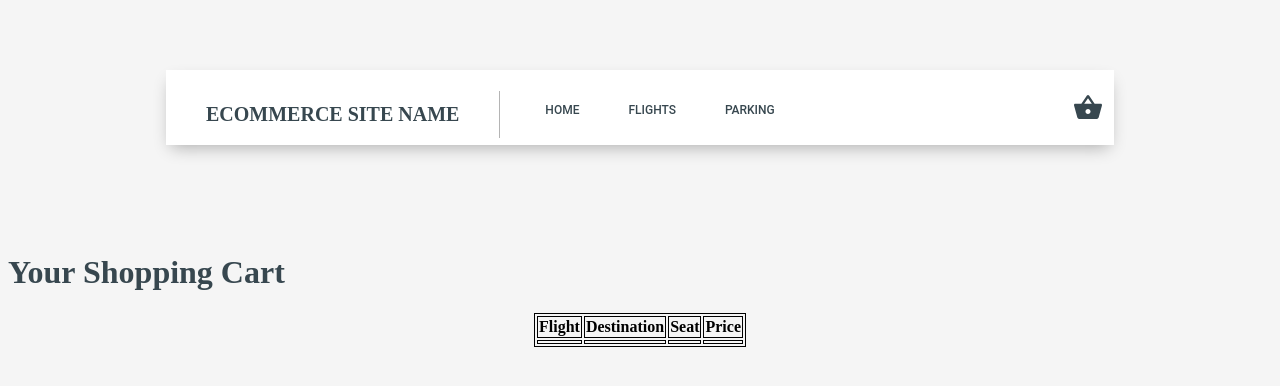
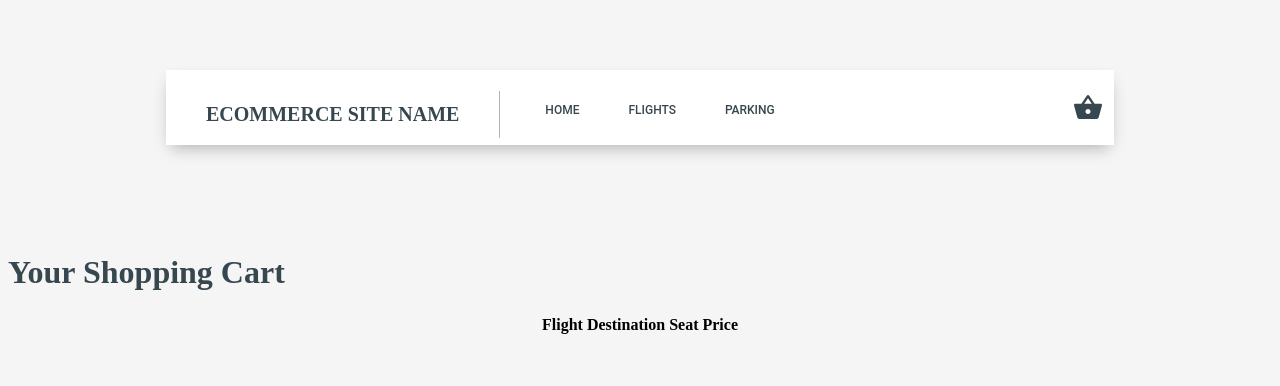
Before and after one commit to priscillaam/webdevproj4, a PHP site: page /src/cart.php in a window 1280 px wide. Shown: the top 386 px of the page. Run offline with PHP 8.4, Linux system fonts and the light colour scheme; lists and menus that the app fills with data are empty; some libraries are stand-ins or nearby versions.

Commit message:
Update style.css

```diff
--- a/css/style.css
+++ b/css/style.css
@@ -365,7 +365,6 @@ h1, a, h2{
   text-align: center;
 }
 /* cart styling */
-
 .shoppingCart {
   display: block;
   width: 75%;
@@ -375,6 +374,11 @@ h1, a, h2{
   background-color: #b6d6c9;
   border-radius: 15px 15px 15px 15px;
   padding: 25px 40px;
+  text-align: center;
+
+}
+table, td, tr, th{
+  border: none;
 }
 
 /* cc validator */
```
